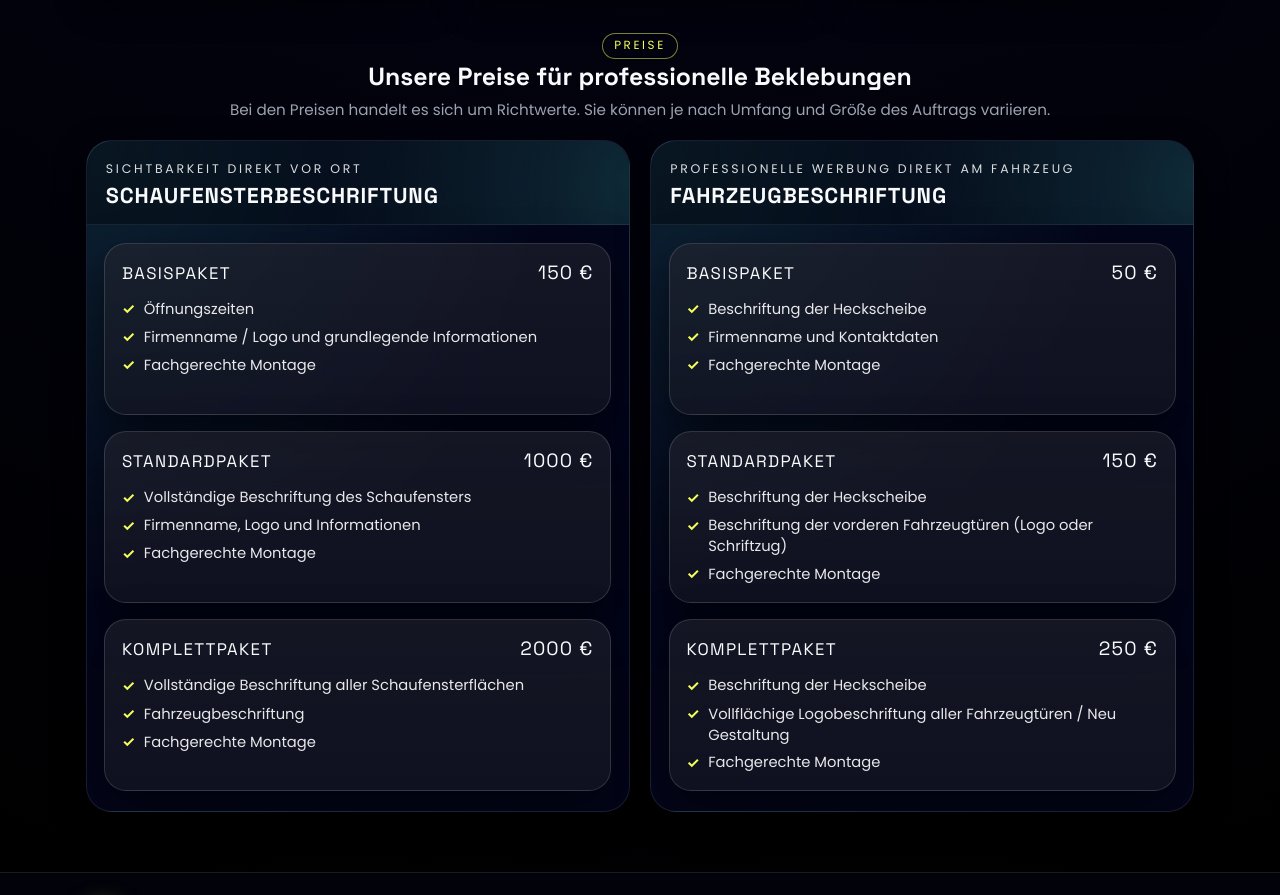
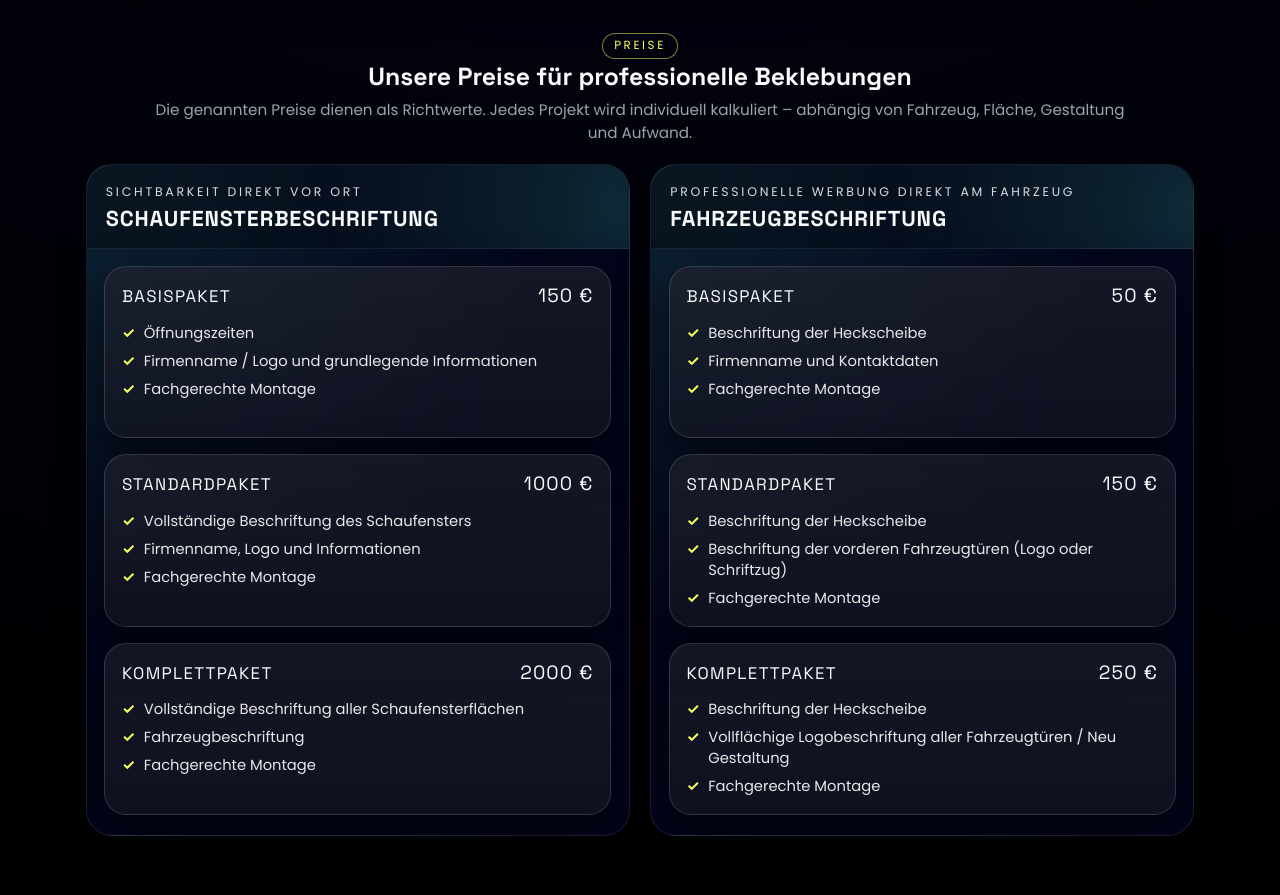
Before and after one commit to Balfi2203/infinity-design, a plain HTML site: page shop.html in a window 1280 px wide. Shown: the part 936-1831 px from the top of the page. Drawn offline with Linux system fonts and the light colour scheme.

Commit message:
Update pricing description for clarity

```diff
--- a/shop.html
+++ b/shop.html
@@ -989,7 +989,7 @@
                     <div class="prices-header">
                         <span class="section-pill">Preise</span>
                         <h2 id="prices-title">Unsere Preise für professionelle Beklebungen</h2>
-                        <p>Bei den Preisen handelt es sich um Richtwerte. Sie können je nach Umfang und Größe des Auftrags variieren.</p>
+                        <p> Die genannten Preise dienen als Richtwerte. Jedes Projekt wird individuell kalkuliert – abhängig von Fahrzeug, Fläche, Gestaltung und Aufwand.</p>
                     </div>
 
                     <div class="pricing-wrap">
```
